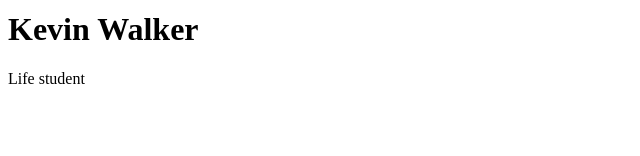
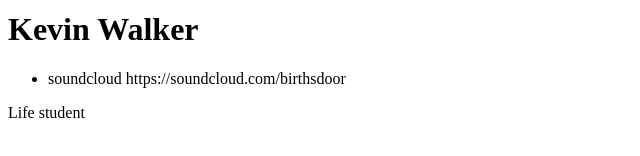
Before and after one commit to kevinw415/fewd-30, a plain HTML site: page index.html in a window 1280 px wide. Shown: the part 168-324 px from the top of the page, without its empty margins (0-640 px from the left). Drawn offline with Linux system fonts and the light colour scheme.

Commit message:
added link

```diff
--- a/index.html
+++ b/index.html
@@ -3,4 +3,8 @@
       height="150"/>
 
 <h1>Kevin Walker</h1>
+
+  <ul>
+    <li><a>soundcloud https://soundcloud.com/birthsdoor</a></li>
+  </ul>
   <p>Life student</p>
```
